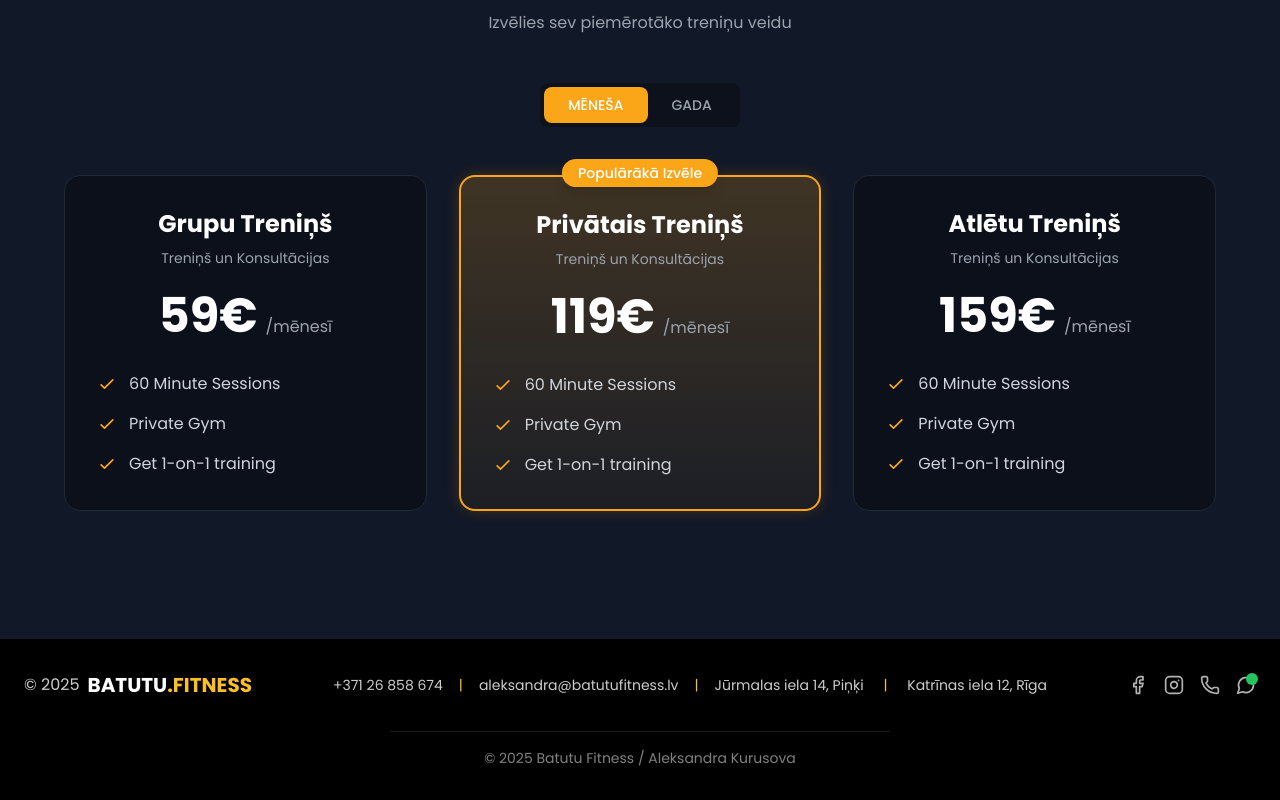
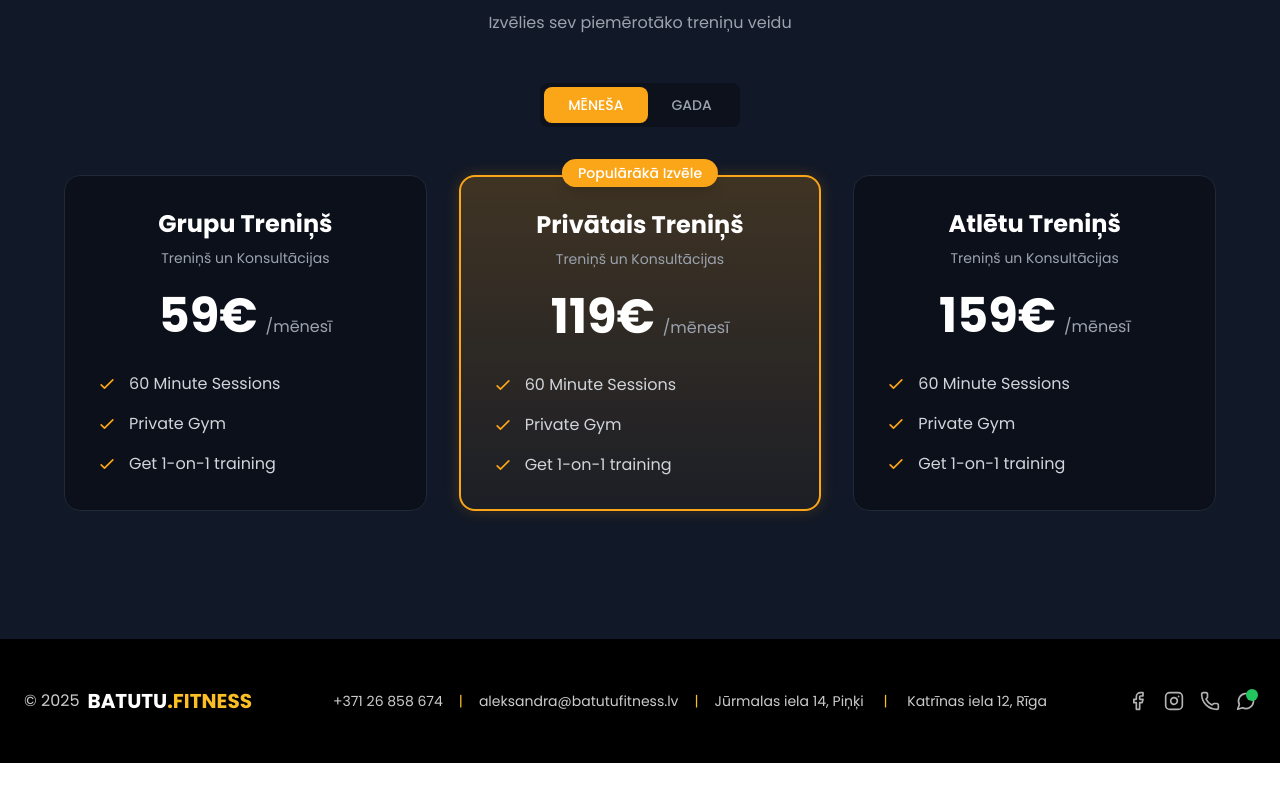
Before and after one commit to Kizenbahs/batutufitness.lv, a React (Vite) app: page / in a window 1280 px wide. Shown: the part 2013-2813 px from the top of the page. After the commit the page ends 2776 px from the top, so only its background shows below. Built offline with nearby package versions, Linux system fonts and the light colour scheme; no server answers.

Commit message:
style: adjust footer vertical padding

```diff
--- a/src/components/Footer.tsx
+++ b/src/components/Footer.tsx
@@ -12,7 +12,7 @@ interface FooterProps {
 
 export const Footer: React.FC<FooterProps> = ({ language }) => {
   return (
-    <footer className="bg-black py-4 md:py-8" id="contact">
+    <footer className="bg-black py-8 md:py-12" id="contact">
       <div className="container mx-auto px-3 md:px-6">
         <div className="flex flex-col items-center space-y-4 md:space-y-0 md:flex-row md:items-center md:justify-between">
           {/* Logo */}
@@ -83,16 +83,6 @@ export const Footer: React.FC<FooterProps> = ({ language }) => {
             </a>
           </div>
         </div>
-
-        {/* Copyright */}
-        <div className="mt-4 md:mt-8">
-          <div className="border-t border-white/10 w-full md:max-w-[500px] mx-auto"></div>
-          <div className="text-center pt-3 md:pt-4">
-            <p className="text-xs md:text-sm text-white/50">
-              © 2025 Batutu Fitness / Aleksandra Kurusova
-            </p>
-          </div>
-        </div>
       </div>
     </footer>
   );
```
